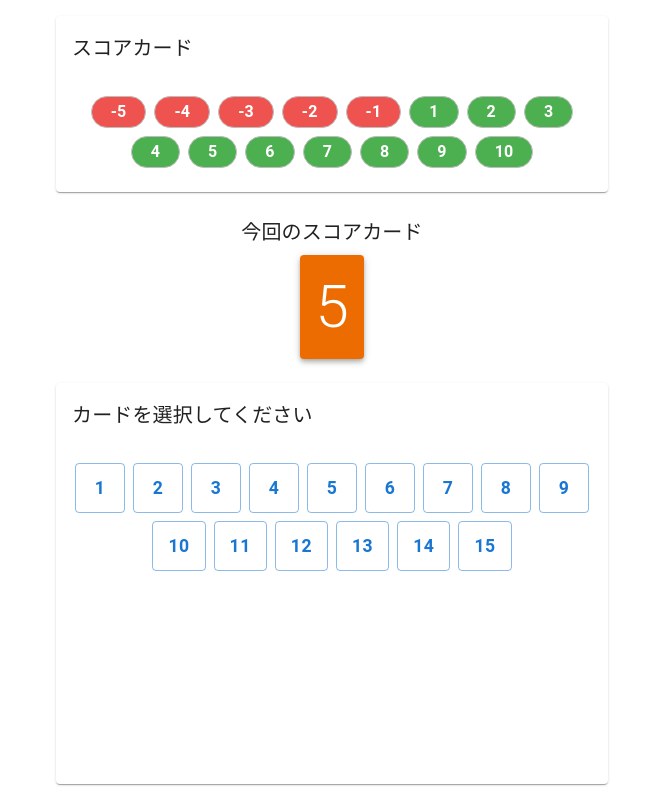
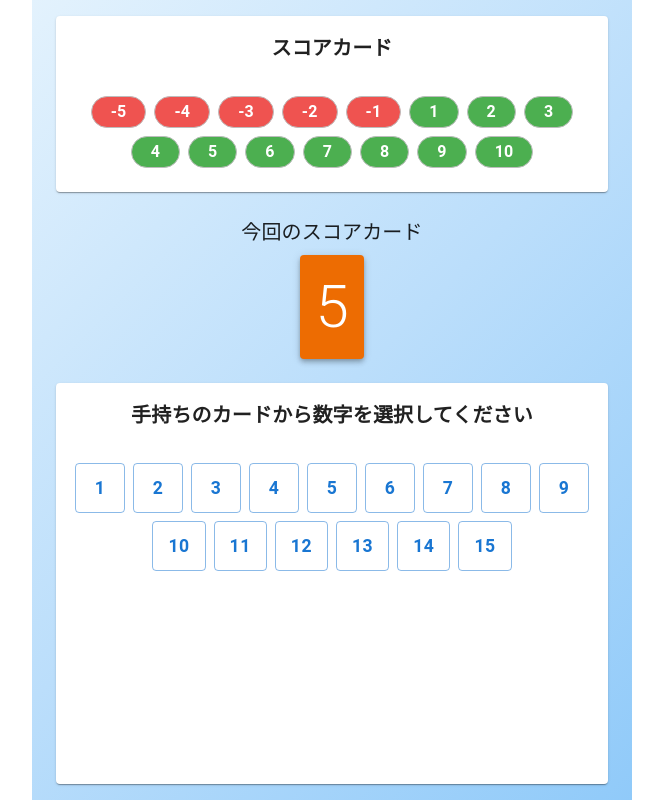
Before and after one commit to ShomaShirai/Hagetaka-game, a Next.js app: page / in a window 1280 px wide. Shown: the whole page, without its empty margins (308-971 px from the left). Built offline with nearby package versions, Linux system fonts and the light colour scheme.

Commit message:
フロントエンドの，数字を選択する画面の改善が完了

```diff
--- a/src/components/reveal-other-cards.tsx
+++ b/src/components/reveal-other-cards.tsx
@@ -58,7 +58,7 @@ export default function RevealOtherCards() {
   };
 
   return (
-    <Container maxWidth="sm" sx={{ height: '100vh', py: 2 }}>
+    <Container maxWidth="sm" sx={{ height: '100vh', py: 2, background: 'linear-gradient(135deg, #e3f2fd 0%, #bbdefb 50%, #90caf9 100%)'}}>
       <Box
         sx={{
           display: 'flex',
@@ -172,9 +172,35 @@ export default function RevealOtherCards() {
           )}
         </Box>
 
+        <Card sx={{ flexGrow: 1, width: "50%" }}>
+          <Box sx={{ textAlign: 'center', py: 1 }}>
+            <Typography variant="h6" gutterBottom>
+              あなた
+            </Typography>
+            {gameState.currentScoreCard && (
+              <Paper
+                elevation={6}
+                sx={{
+                  p: 3,
+                  display: 'inline-block',
+                  backgroundColor: gameState.currentScoreCard > 0 ? 'success.main' : 'error.main',
+                  color: gameState.currentScoreCard > 0 ? 'success.contrastText' : 'error.contrastText'
+                }}
+              >
+                <Typography variant="h2">
+                  {gameState.currentScoreCard}
+                </Typography>
+              </Paper>
+            )}
+            <Typography variant='body1' sx={{ mt: 2 }}>
+              現在のスコア：{currentPlayer?.score || 0}
+            </Typography>
+          </Box>
+        </Card>
+
         {/* 下部：自分のカード */}
-        <Box>
-          <Card>
+        {/* <Box sx={{ display: 'flex', justifyContent: 'center' }}>
+          <Card sx={{ width: 200 }}>
             <CardContent>
               <Typography variant="h6" component="div" gutterBottom>
                 {currentPlayer?.name || 'あなた'}
@@ -183,7 +209,8 @@ export default function RevealOtherCards() {
                 <Paper
                   elevation={3}
                   sx={{
-                    p: 2,
+                    px: 6,
+                    py: 2,
                     textAlign: 'center',
                     backgroundColor: 'secondary.main',
                     color: 'secondary.contrastText'
@@ -194,9 +221,12 @@ export default function RevealOtherCards() {
                   </Typography>
                 </Paper>
               )}
+              <Typography variant='body1' sx={{ mt: 2 }}>
+                現在のスコア：{currentPlayer?.score || 0}
+              </Typography>
             </CardContent>
           </Card>
-        </Box>
+        </Box> */}
 
         {/* 次のラウンドボタン */}
         {gameState.players.every(p => p.playedCard !== null) && (
--- a/src/components/select-number.tsx
+++ b/src/components/select-number.tsx
@@ -55,7 +55,7 @@ export default function SelectNumber() {
   };
 
   return (
-    <Container maxWidth="sm" sx={{ height: '100vh', py: 2 }}>
+    <Container maxWidth="sm" sx={{ height: '100vh', py: 2, background: 'linear-gradient(135deg, #e3f2fd 0%, #bbdefb 50%, #90caf9 100%)' }}>
       <Box
         sx={{
           display: 'flex',
@@ -67,7 +67,11 @@ export default function SelectNumber() {
         {/* 上部：スコアカード */}
         <Card>
           <CardHeader
-            title={<Typography variant="h6">スコアカード</Typography>}
+            title={
+              <Typography variant="h6" sx={{ fontWeight: 'bold', textAlign: 'center' }}>
+                スコアカード
+              </Typography>
+            }
           />
           <CardContent>
             <Box sx={{ display: 'flex', flexWrap: 'wrap', gap: 1, justifyContent: 'center' }}>
@@ -112,7 +116,11 @@ export default function SelectNumber() {
         {/* 下部：ユーザーカード選択 */}
         <Card sx={{ flexGrow: 1 }}>
           <CardHeader
-            title={<Typography variant="h6">カードを選択してください</Typography>}
+            title={
+              <Typography variant="h6" sx={{ fontWeight: 'bold', textAlign: "center"}}>
+                手持ちのカードから数字を選択してください
+              </Typography>
+            }
           />
           <CardContent>
             <Box sx={{ display: 'flex', flexWrap: 'wrap', gap: 1, justifyContent: 'center', mb: 2 }}>
@@ -134,7 +142,7 @@ export default function SelectNumber() {
             </Box>
 
             {selectedCard && (
-              <Box sx={{ textAlign: 'center', mt: 2 }}>
+              <Box sx={{ textAlign: 'center', mt: 4 }}>
                 <Typography variant="body1" gutterBottom>
                   選択したカード: <strong>{selectedCard}</strong>
                 </Typography>
```
